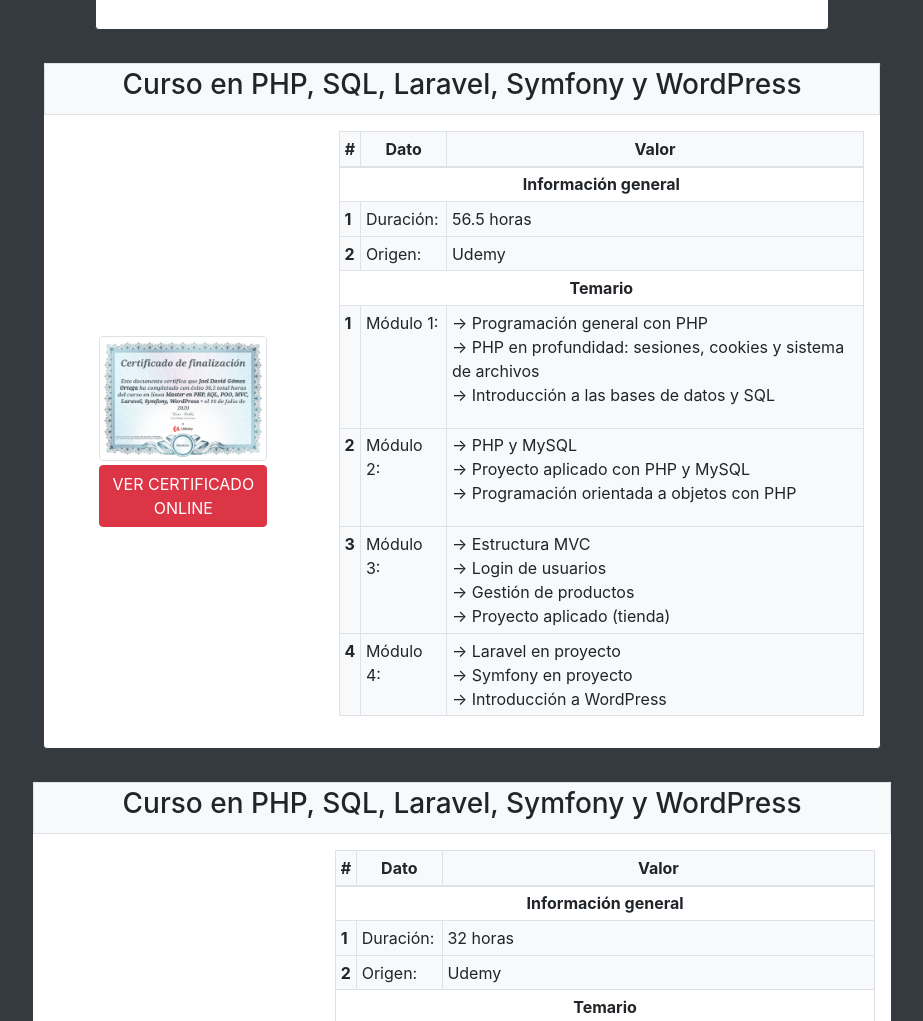
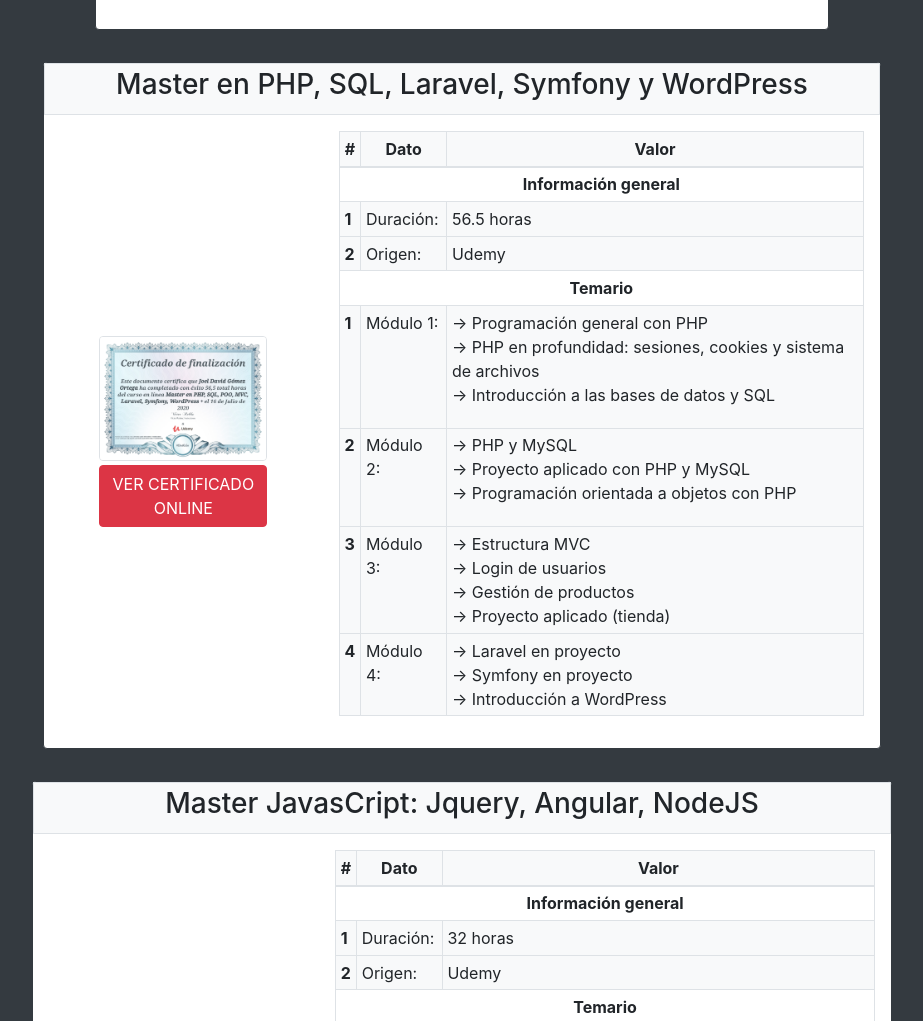
Before and after one commit to Davel99/curriculum, a plain HTML site: page index.html in a window 1280 px wide. Shown: the part 5100-6121 px from the top of the page, without its empty margins (178-1101 px from the left). Drawn offline with nearby package versions, Linux system fonts and the light colour scheme.

Commit message:
Update index.html
Updated title of some courses

```diff
--- a/index.html
+++ b/index.html
@@ -608,7 +608,7 @@
             <div class="row bg-dark p-3">
                 <div class="mx-auto border border-dark rounded bg-white">
                     <div class="w-100 border bg-light p-1">
-                        <h3 class="text-center">Curso en PHP, SQL, Laravel, Symfony y WordPress</h3>
+                        <h3 class="text-center">Master en PHP, SQL, Laravel, Symfony y WordPress</h3>
                     </div>
                     <div class="row">
                         <div class="mx-auto my-auto col-md-4 p-3 img-certificado-div">
@@ -710,7 +710,7 @@
             <div class="row bg-dark p-3">
                 <div class="mx-auto border border-dark rounded bg-white">
                     <div class="w-100 border bg-light p-1">
-                        <h3 class="text-center">Curso en PHP, SQL, Laravel, Symfony y WordPress</h3>
+                        <h3 class="text-center">Master JavasCript: Jquery, Angular, NodeJS </h3>
                     </div>
                     <div class="row">
                         <div class="mx-auto my-auto col-md-4 p-3 img-certificado-div">
```
